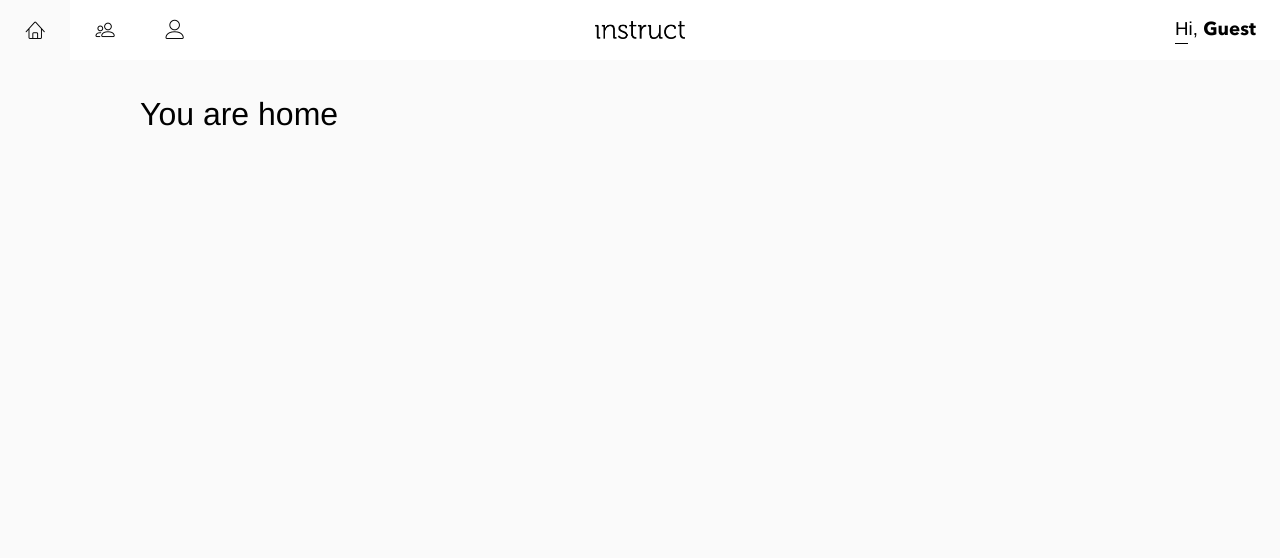
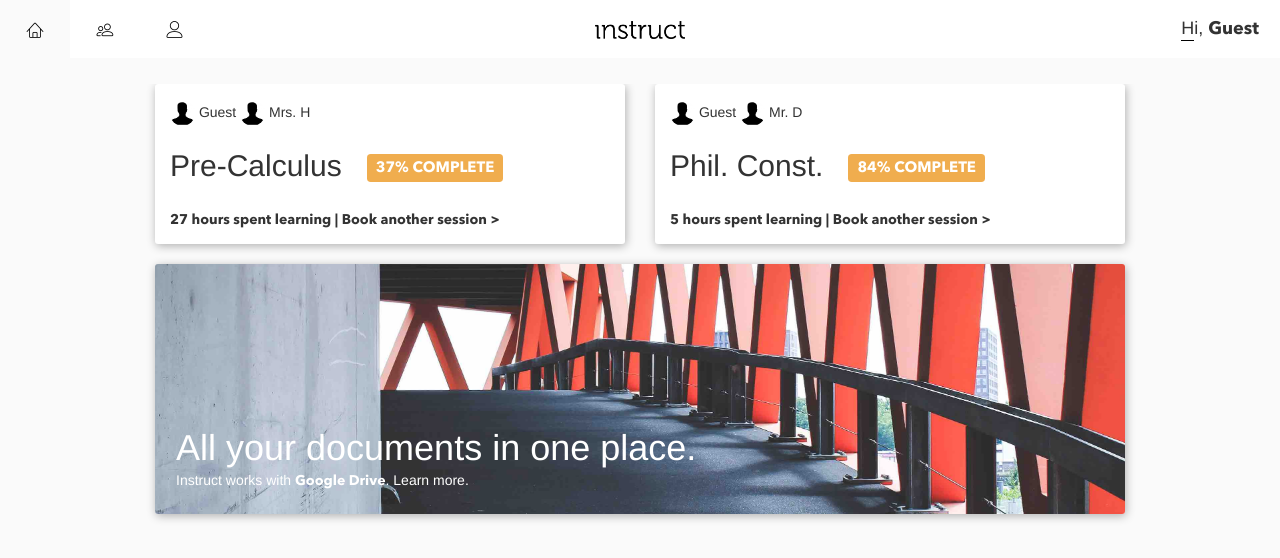
Before and after one commit to illustra/instruct-frontend, a website: page index.html in a window 1280 px wide. Shown: the top 558 px of the page. Drawn offline with Linux system fonts and the light colour scheme; files that its build step writes are made by us from their sources; a web font is replaced by a local one.

Commit message:
Add cards for Home

```diff
--- a/index.html
+++ b/index.html
@@ -7,6 +7,7 @@
 		<link rel="stylesheet" type="text/css" href="css/font.min.css">
 		<link rel="stylesheet" type="text/css" href="css/linearfont.min.css">
 		<link rel="stylesheet" type="text/css" href="css/auth.min.css">
+		<link rel="stylesheet" type="text/css" href="css/bootstrap.min.css">
 	</head>
 	<body>
 		<!-- Navbar -->
@@ -25,7 +26,7 @@
 			</div>
 			<div class="right">
 				<div class="pane">
-					<h3>Hi, <strong id="header_username">{{user}}</strong></h3>
+					<h4>Hi, <strong class="username">{{user}}</strong></h4>
 				</div>
 			</div>
 		</nav>
@@ -34,7 +35,51 @@
 		<div id="app">
 			<!-- Homepage -->
 			<div id="home" class="active">
-				<h1>You are home</h1>
+				<div class="container-fluid">
+					<div class="row">
+						<div class="col-md-6">
+							<div class="col-md-12 subject">
+								<div class="card-header">
+									<img src="img/person.png" class="card-user-image">
+									<p class="username">{{user}}</p>
+									<img src="img/person.png" class="card-user-image">
+									<p>Mrs. H</p>
+								</div>
+								<div class="card-body">
+									<h2>Pre-Calculus &nbsp; <span class="label label-warning">37% COMPLETE</span></h2>
+									<br/>
+									<h5><b>27 hours spent learning | Book another session > </b></h5>
+								</div>
+							</div>
+						</div>
+						<div class="col-md-6">
+							<div class="col-md-12 subject">
+								<div class="card-header">
+									<img src="img/person.png" class="card-user-image">
+									<p class="username">{{user}}</p>
+									<img src="img/person.png" class="card-user-image">
+									<p>Mr. D</p>
+								</div>
+								<div class="card-body">
+									<h2>Phil. Const. &nbsp; <span class="label label-warning">84% COMPLETE</span></h2>
+									<br/>
+									<h5><b>5 hours spent learning | Book another session > </b></h5>
+								</div>
+							</div>
+						</div>
+					</div>
+					<br>
+					<div class="row">
+						<div class="col-md-12">
+							<div class="col-md-12 ad">
+								<div class="ad-text">
+									<h1>All your documents in one place.</h1>
+									<h5>Instruct works with <b>Google Drive</b>. Learn more.</h5>
+								</div>
+							</div>
+						</div>
+					</div>
+				</div>
 			</div>
 
 			<!-- Find a Tutor -->
@@ -61,5 +106,6 @@
 		<!-- JavaScript here -->
 		<script type="text/javascript" src="js/jquery.min.js"></script>
 		<script type="text/javascript" src="js/auth.min.js"></script>
+		<script type="text/javascript" src="js/bootstrap.min.js"></script>
 	</body>
 </html>
--- a/raw/scripts/auth_clickhandlers.js
+++ b/raw/scripts/auth_clickhandlers.js
@@ -14,7 +14,7 @@ $(document).ready(function(){
 		});
 	});
 
-	$('nav .right h3').mouseenter(function(){
+	$('nav .right h4').mouseenter(function(){
 		$('.dropdown').addClass('active');
 	});
 	$('.dropdown').mouseleave(function(){
--- a/raw/scripts/auth_requests.js
+++ b/raw/scripts/auth_requests.js
@@ -1,4 +1,4 @@
 $(document).ready(function(){
 	// Populate username - guest for now
-	$('#header_username').text('Guest');
+	$('.username').each(function(){ $(this).text('Guest') });
 })
--- a/raw/styles/auth.less
+++ b/raw/styles/auth.less
@@ -6,16 +6,18 @@ body {
 	display: flex;
 	-ms-flex-pack: center;
 	    justify-content: center;
-	background: @accentGray;
+	background: @accentGray !important;
 
 	/* Navigation bar*/
 	nav {
 		position: fixed;
+		z-index: 10;
 		top: 0;
 		left: 0;
 		width: 100%;
 		height: 60px;
 		background: @white;
+		border-bottom: 2px solid @accentGray;
 
 		& > div {
 			display: -ms-inline-flexbox;
@@ -72,7 +74,7 @@ body {
 
 			.pane { margin: 0 1.5em }
 
-			h3 {
+			h4 {
 				cursor: pointer;
 
 				&::after {
@@ -97,10 +99,48 @@ body {
 		width: 100%;
 		margin: 6em 1em 0;
 		padding-bottom: 2em;
+		overflow-x: hidden;
 
 		& > div {
 			display: none;
 			&.active { display: block }
+		}
+
+		#home {
+			.subject, .ad {
+				box-shadow: 1px 2px 10px rgba(0,0,0,0.3);
+				background-color: #fff;
+				border-radius: 3px;
+			}
+			.ad {
+				background: url('../img/ad.jpg') no-repeat center center fixed;
+				background-size: cover;
+				min-height: 250px;
+				position: relative;
+
+				.ad-text {
+					position: absolute;
+					bottom: 1.5em;
+					left: 1.5em;
+					color: @white;
+				}
+			}
+
+			.card-header, .card-body { margin: 1.2em 0 }
+			.card-header {
+				.card-user-image {
+					width: 25px;
+					height: 25px;
+					border-radius: 100%;
+				}
+				img, p { display: inline-block }
+			}
+			.card-body {
+				h2 .label {
+					font-size: .5em;
+					vertical-align: middle;
+				}
+			}
 		}
 
 		#search {
@@ -121,6 +161,7 @@ body {
 	// Dropdown Menu
 	.dropdown {
 		display: block;
+		z-index: 15;
 		position: absolute;
 		top: 0;
 		right: 0;
--- a/raw/styles/common.less
+++ b/raw/styles/common.less
@@ -17,14 +17,12 @@ html, body {
 
 /* Text styles*/
 h1, h2, h3, h4, h5, h6, p, a, li, td, span, input {
-	font-family: 'AvenirNext', 'Helvetica Neue', 'Segoe UI', sans-serif;
+	font-family: 'AvenirNext', 'Helvetica Neue', 'Segoe UI', sans-serif !important;
 	-webkit-font-smoothing: antialiased;
 	-moz-osx-font-smoothing: grayscale;
 }
 h1, h2, h3, h4, h5, h6 {
-	margin: 0;
-	font-weight: 400;
+	margin: 5px 0 !important;
+	font-weight: 400 !important;
 }
-a {
-	text-decoration: none;
-}
+a { text-decoration: none }
```
Also changed, not shown: css/auth.min.css, img/ad.jpg (added), img/person.png (added), js/auth.min.js, raw/img/ad.jpg (added), raw/img/person.png (added), raw/styles/auth.css, raw/styles/common.css.
